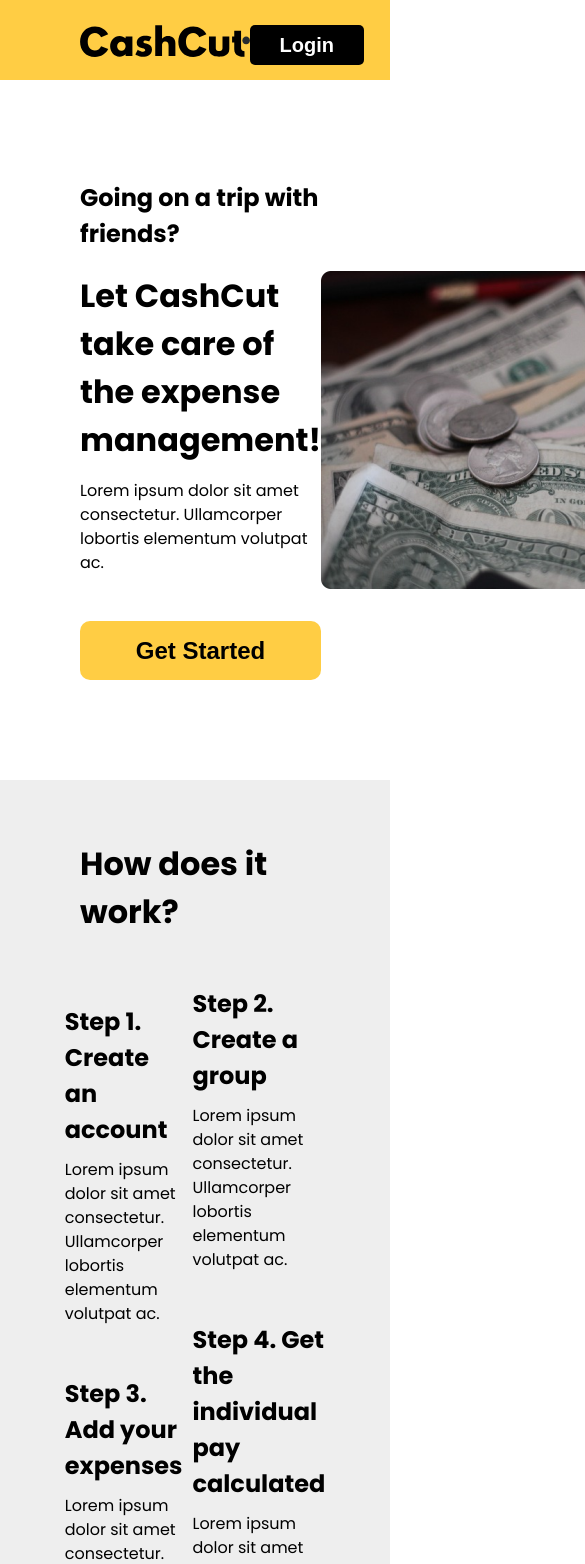
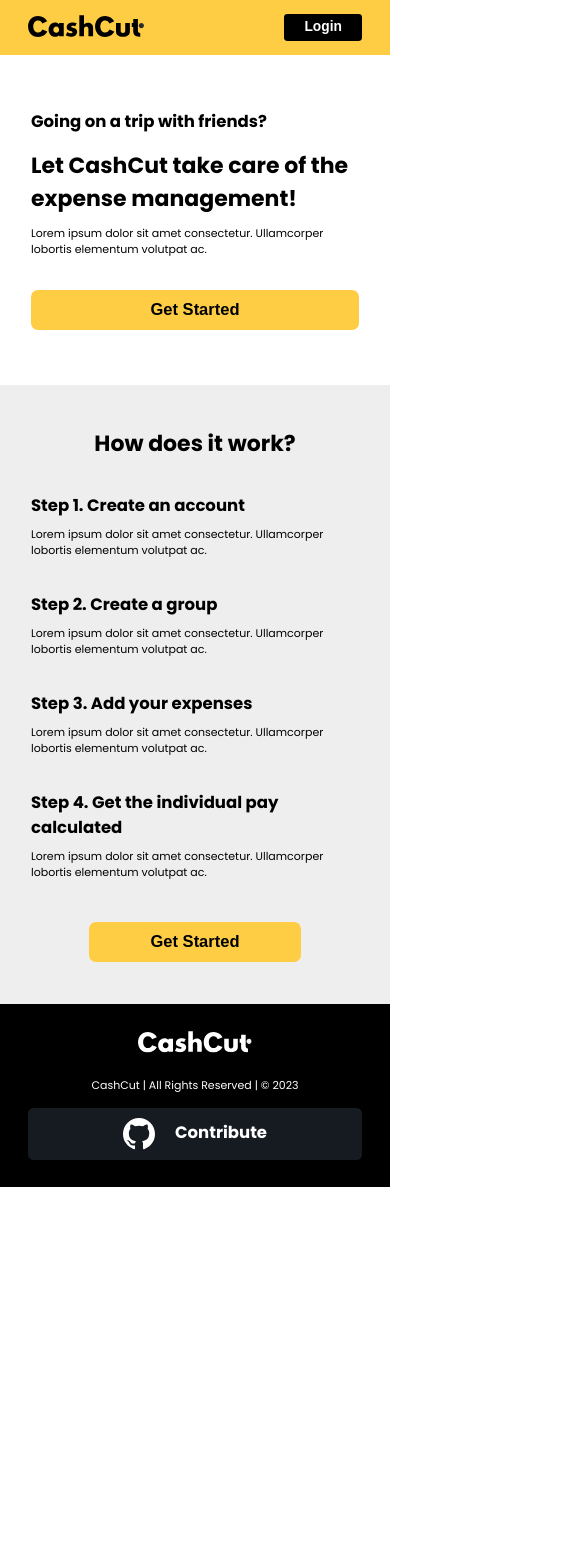
Before and after one commit to nikiljos/Raksul-training, a React (Create React App) app in the folder client/: page / in a window 390 px wide. Shown: the top 1564 px of the page, 585 px wide, since content can reach past the window. After the commit the page ends 1187 px from the top, so only its background shows below. Built offline with nearby package versions, Linux system fonts and the light colour scheme.

Commit message:
Make home page responsive

```diff
--- a/client/src/App.tsx
+++ b/client/src/App.tsx
@@ -1,4 +1,4 @@
-import { BrowserRouter, Routes, Route } from "react-router-dom";
+import { Routes, Route } from "react-router-dom";
 import Home from "./components/Home/Home";
 import Navbar from "./components/Navbar/Navbar";
 
--- a/client/src/components/Footer/Footer.css
+++ b/client/src/components/Footer/Footer.css
@@ -4,7 +4,7 @@
   justify-content: center;
   background: #000000;
   position: relative;
-  padding: 40px;
+  padding: 4rem;
 }
 
 .footer-content {
@@ -12,35 +12,64 @@
   align-items: center;
   justify-content: center;
   flex-direction: column;
-  gap: 50px;
+  gap: 5rem;
   color: white;
 }
 
 .footer-logo img {
-  height: 32px;
+  height: 3.2rem;
+}
+
+.footer-text {
+  font-family: "Poppins";
+  font-style: normal;
+  font-weight: 400;
+  font-size: 1.6rem;
+
+  color: #ffffff;
 }
 
 .contribute-btn {
   background: #161b22;
-  border-radius: 8px;
-  padding: 7px 15px;
+  border-radius: 0.8rem;
+  padding: 0.7rem 1.5rem;
   display: flex;
-  gap: 10px;
+  gap: 1rem;
   align-items: center;
-  justify-items: center;
+  justify-content: center;
 
   position: absolute;
-  bottom: 30px;
-  right: 30px;
+  bottom: 3rem;
+  right: 3rem;
 }
 
 .contribute-text {
   font-family: "Poppins";
   font-style: normal;
   font-weight: 700;
-  font-size: 16px;
-  line-height: 24px;
-  /* identical to box height */
+  font-size: 1.6rem;
+  line-height: 2.4rem;
 
   color: #ffffff;
 }
+@media (max-width: 600px) {
+  .footer {
+    flex-direction: column;
+    gap: 2rem;
+  }
+
+  .footer-content {
+    gap: 3rem;
+  }
+
+  .contribute-btn {
+    position: unset;
+    width: 100%;
+    padding: 10px 15px;
+    gap: 20px;
+  }
+
+  .contribute-text {
+    font-size: 2.4rem;
+  }
+}
--- a/client/src/components/Footer/Footer.tsx
+++ b/client/src/components/Footer/Footer.tsx
@@ -12,6 +12,7 @@
         </div>
       </div>
       <a
+        rel="noreferrer"
         target="_blank"
         href="https://github.com/rajuTK9/CashCut"
         className="contribute-btn"
--- a/client/src/components/Home/Home.css
+++ b/client/src/components/Home/Home.css
@@ -3,15 +3,15 @@
   align-items: center;
   grid-template-columns: 1fr 1.5fr;
   justify-content: space-between;
-  padding: 100px 80px;
+  padding: 10rem 8rem;
 }
 
 .home-hero-left {
   display: flex;
   flex-direction: column;
   align-items: flex-start;
-  padding: 0px;
-  gap: 46px;
+  padding: 0rem;
+  gap: 4.6rem;
 }
 
 .home-hero-left .hero-text {
@@ -21,31 +21,31 @@
   font-family: "Poppins";
   font-style: normal;
   font-weight: 700;
-  font-size: 24px;
-  line-height: 36px;
+  font-size: 2.4rem;
+  line-height: 3.6rem;
   /* identical to box height */
 
   color: #000000;
 
-  margin-bottom: 20px;
+  margin-bottom: 2rem;
 }
 
 .home-hero-left .hero-text .hero-text-lg {
   font-family: "Poppins";
   font-style: normal;
   font-weight: 700;
-  font-size: 32px;
-  line-height: 48px;
+  font-size: 3.2rem;
+  line-height: 4.8rem;
 
   color: #000000;
-  margin-bottom: 15px;
+  margin-bottom: 1.5rem;
 }
 .home-hero-left .hero-text .hero-text-sm {
   font-family: "Poppins";
   font-style: normal;
   font-weight: 400;
-  font-size: 16px;
-  line-height: 24px;
+  font-size: 1.6rem;
+  line-height: 2.4rem;
 
   color: #000000;
 }
@@ -60,15 +60,15 @@
 }
 
 .home-hero-right img {
-  width: 400px;
+  width: 40rem;
 }
 
 .home-working {
   background: #eeeeee;
-  padding: 60px 80px;
+  padding: 6rem 8rem;
   display: flex;
   flex-direction: column;
-  gap: 50px;
+  gap: 5rem;
   align-items: center;
   justify-content: center;
 }
@@ -77,8 +77,8 @@
   font-family: "Poppins";
   font-style: normal;
   font-weight: 700;
-  font-size: 32px;
-  line-height: 48px;
+  font-size: 3.2rem;
+  line-height: 4.8rem;
   /* identical to box height */
 
   color: #000000;
@@ -89,19 +89,50 @@
   grid-template-columns: 1fr 1fr;
   align-items: center;
   justify-content: space-between;
-  padding: 0px;
-  gap: 10px;
+  padding: 0rem;
+  gap: 1rem;
 }
 
 .left-steps,
 .right-steps {
   display: flex;
   flex-direction: column;
-  padding: 0px;
-  gap: 50px;
+  padding: 0rem;
+  gap: 5rem;
 }
 
 .working-cta {
-  padding: 15px 90px;
-  margin-top: 10px;
+  padding: 1.5rem 9rem;
+  margin-top: 1rem;
 }
+
+@media (max-width: 700px) {
+  .home-hero {
+    grid-template-columns: 1fr 1fr;
+    justify-content: space-between;
+  }
+
+  .home-hero-right img {
+    width: 35rem;
+  }
+}
+
+@media (max-width: 600px) {
+  .home-hero {
+    padding: 8rem 4.5rem;
+    grid-template-columns: 1fr;
+  }
+
+  .home-hero-right {
+    display: none;
+  }
+
+  .home-working {
+    padding: 6rem 4.5rem;
+  }
+
+  .working-steps {
+    grid-template-columns: 1fr;
+    gap: 5rem;
+  }
+}
--- a/client/src/components/Home/Home.tsx
+++ b/client/src/components/Home/Home.tsx
@@ -34,7 +34,7 @@
               }
             />
             <Step
-              title={"Step 3. Add your expenses"}
+              title={"Step 2. Create a group"}
               description={
                 "Lorem ipsum dolor sit amet consectetur. Ullamcorper lobortis elementum volutpat ac."
               }
@@ -42,7 +42,7 @@
           </div>
           <div className="right-steps">
             <Step
-              title={"Step 2. Create a group"}
+              title={"Step 3. Add your expenses"}
               description={
                 "Lorem ipsum dolor sit amet consectetur. Ullamcorper lobortis elementum volutpat ac."
               }
--- a/client/src/components/Home/Step/Step.css
+++ b/client/src/components/Home/Step/Step.css
@@ -2,16 +2,16 @@
   display: flex;
   flex-direction: column;
   align-items: flex-start;
-  padding: 0px;
-  gap: 10px;
+  padding: 0rem;
+  gap: 1rem;
 }
 
 .step-title {
   font-family: "Poppins";
   font-style: normal;
   font-weight: 700;
-  font-size: 24px;
-  line-height: 36px;
+  font-size: 2.4rem;
+  line-height: 3.6rem;
   /* identical to box height */
 
   color: #000000;
@@ -21,8 +21,8 @@
   font-family: "Poppins";
   font-style: normal;
   font-weight: 400;
-  font-size: 16px;
-  line-height: 24px;
+  font-size: 1.6rem;
+  line-height: 2.4rem;
 
   color: #000000;
 }
--- a/client/src/components/Navbar/NavButton/NavButton.css
+++ b/client/src/components/Navbar/NavButton/NavButton.css
@@ -1,10 +1,10 @@
 .nav-btn {
-  height: 40px;
+  height: 4rem;
   background: #000000;
-  border-radius: 5px;
-  padding: 5px 30px;
+  border-radius: 0.5rem;
+  padding: 0.5rem 3rem;
   font-weight: 700;
-  font-size: 20px;
-  line-height: 30px;
+  font-size: 2rem;
+  line-height: 3rem;
   color: #ffffff;
 }
--- a/client/src/components/Navbar/Navbar.css
+++ b/client/src/components/Navbar/Navbar.css
@@ -1,11 +1,18 @@
 .navbar {
   background-color: #ffcd44;
-  height: 80px;
-  padding: 25px 80px;
+  height: 8rem;
+  padding: 2.5rem 8rem;
   display: flex;
   justify-content: space-between;
+  align-items: center;
 }
 
 .nav-logo img {
-  height: 32px;
+  height: 3.2rem;
 }
+
+@media (max-width: 600px) {
+  .navbar {
+    padding: 2.5rem 4rem;
+  }
+}
--- a/client/src/index.css
+++ b/client/src/index.css
@@ -5,6 +5,11 @@
   margin: 0;
   box-sizing: border-box;
   font-size: inherit;
+}
+
+html {
+  font-size: 62.5%;
+  scroll-behavior: smooth;
 }
 
 body {
@@ -21,14 +26,14 @@
 
 .btn-primary {
   background: #ffcd44;
-  border-radius: 10px;
+  border-radius: 1rem;
   font-weight: 700;
-  font-size: 24px;
-  line-height: 29px;
+  font-size: 2.4rem;
+  line-height: 2.9rem;
   color: #000000;
   display: flex;
   align-items: center;
-  padding: 15px 50px;
+  padding: 1.5rem 5rem;
   display: flex;
   align-items: center;
   justify-content: center;
@@ -38,3 +43,15 @@
   text-decoration: none;
   color: inherit;
 }
+
+@media (max-width: 1024px) {
+  html {
+    font-size: 48%;
+  }
+}
+
+@media (max-width: 800px) {
+  html {
+    font-size: 43%;
+  }
+}
```
